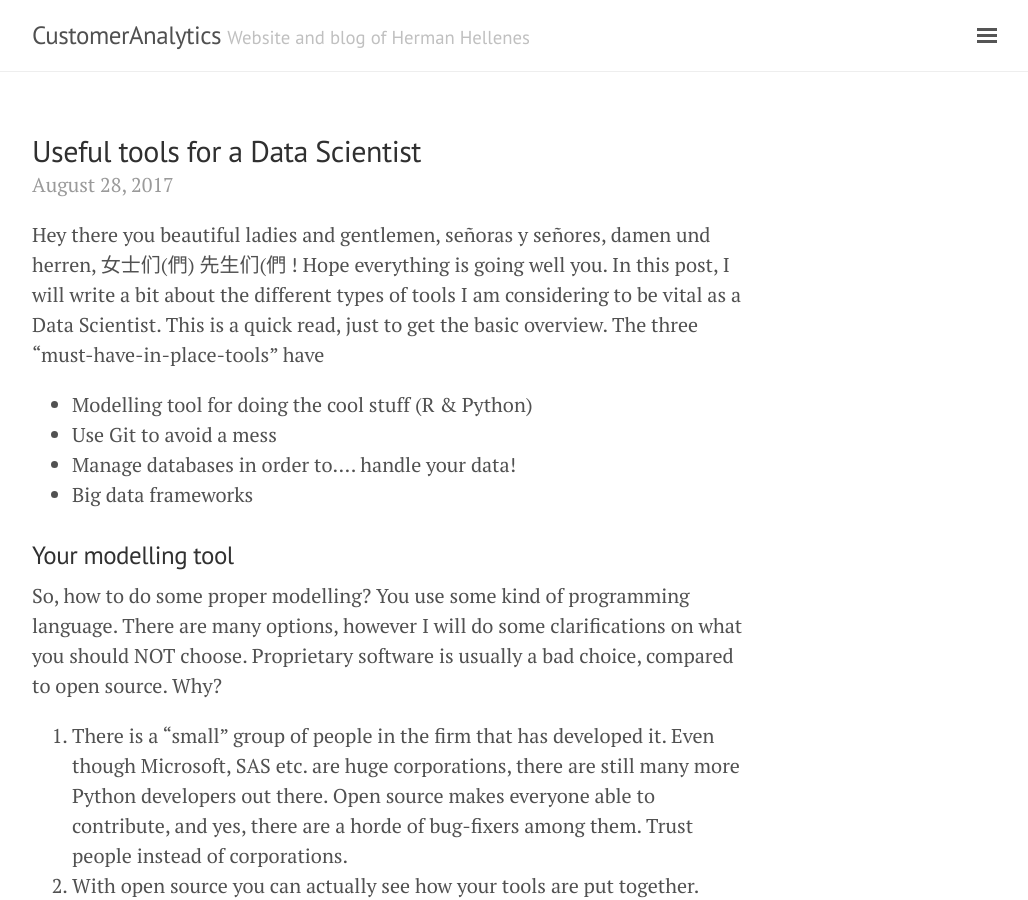
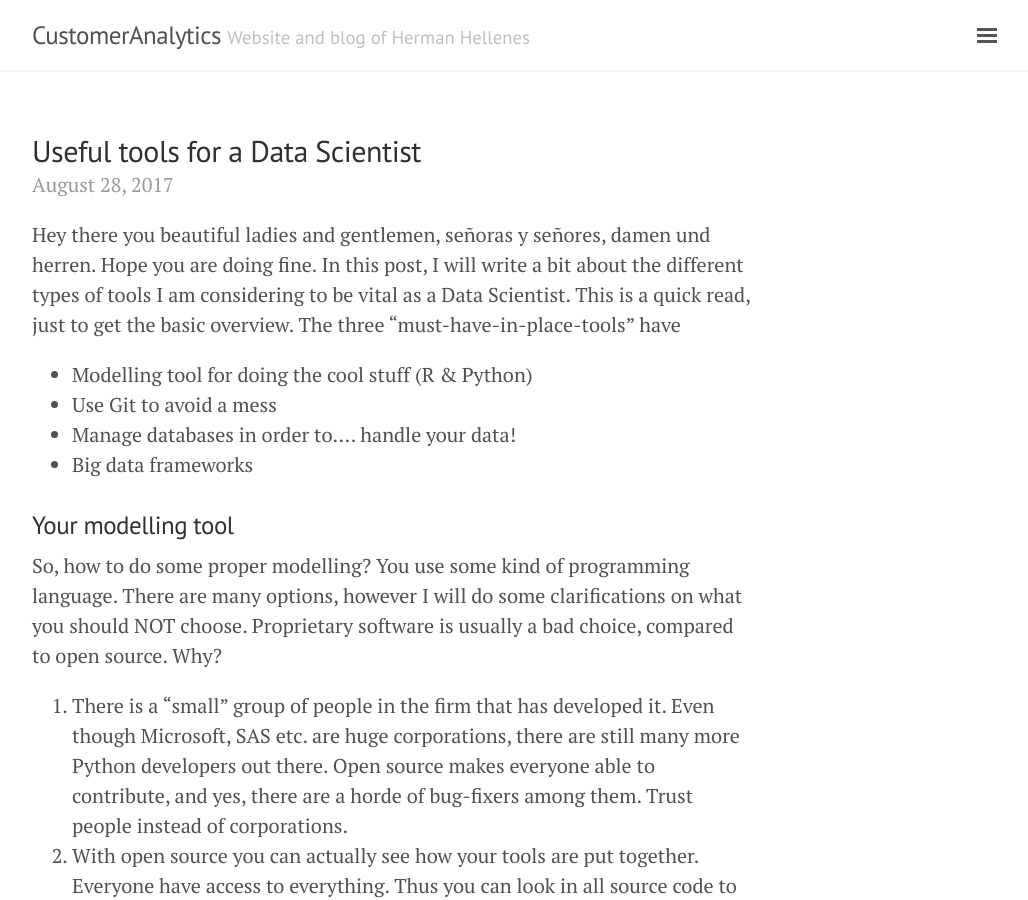
Before and after one commit to herman-hellenes/herman-hellenes.github.io, a Jekyll site: the page built from _posts/2017-08-28-Data-Scientist-Tools.md, in a window 1280 px wide and 900 px high. Shown: the whole window, without its empty margins (248-1276 px from the left). Built offline with Jekyll 4.4.1, drawn with Linux system fonts in a browser that asks for light colours; nearby versions of some CDN libraries; comment, search, counter and statistics services are not loaded.

Commit message:
Update 2017-08-28-Data-Scientist-Tools.md

```diff
--- a/_posts/2017-08-28-Data-Scientist-Tools.md
+++ b/_posts/2017-08-28-Data-Scientist-Tools.md
@@ -5,7 +5,7 @@
 comments: true
 ---
 
-Hey there you beautiful ladies and gentlemen, señoras y señores, damen und herren, 女士们(們) 先生们(們 ! Hope everything is going well you. In this post, I will write a bit about the different types of tools I am considering to be vital as a Data Scientist. This is a quick read, just to get the basic overview. The three "must-have-in-place-tools" have
+Hey there you beautiful ladies and gentlemen, señoras y señores, damen und herren. Hope you are doing fine. In this post, I will write a bit about the different types of tools I am considering to be vital as a Data Scientist. This is a quick read, just to get the basic overview. The three "must-have-in-place-tools" have
 * Modelling tool for doing the cool stuff (R & Python)
 * Use Git to avoid a mess
 * Manage databases in order to…. handle your data!
```
